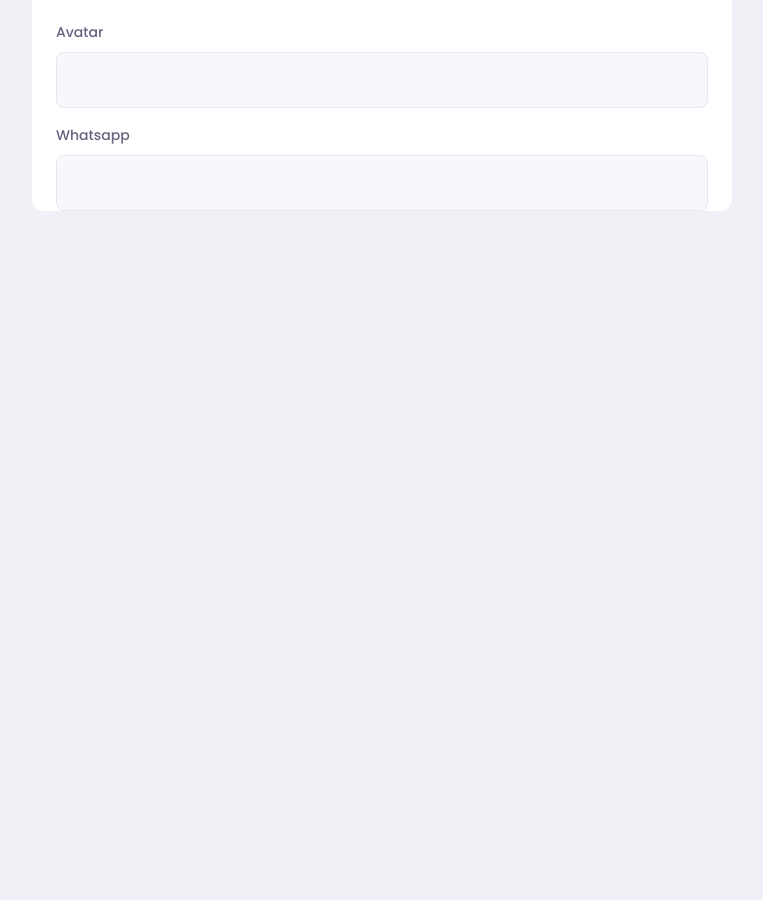
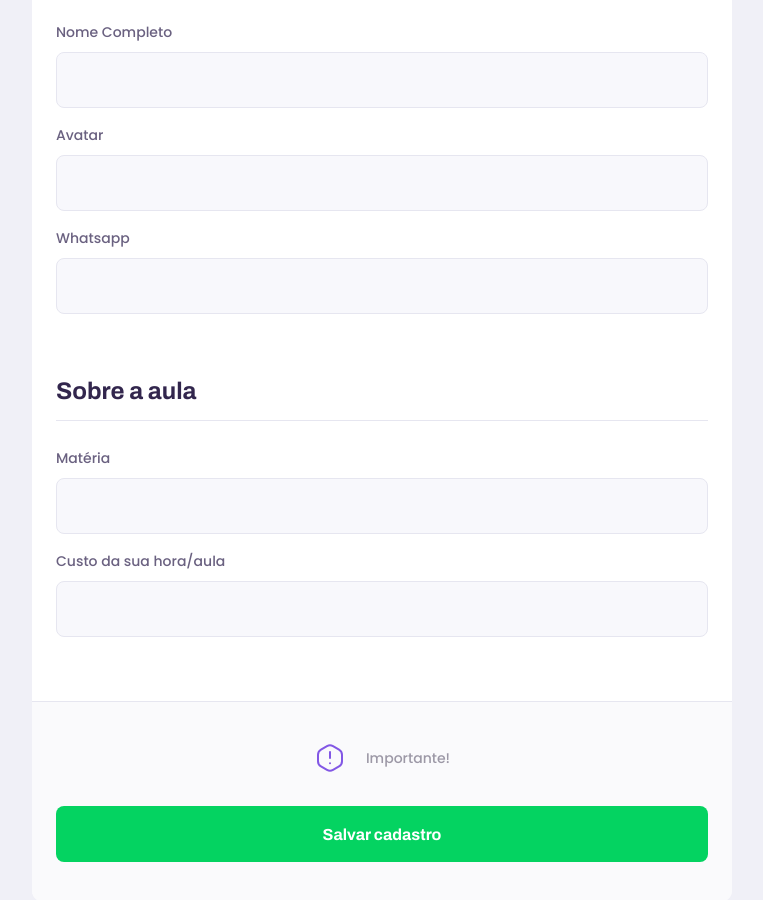
Before and after one commit to daniel21h/proffy-web, a React (Create React App) app: page /give-classes in a window 1280 px wide. Shown: the part 420-1320 px from the top of the page, without its empty margins (258-1021 px from the left). Before the commit the page ends 800 px from the top, so only its background shows below. Built offline with nearby package versions, Linux system fonts and the light colour scheme; the HTML template or start-up script is replaced by a standard one.

Commit message:
feat: add form and your styles

```diff
--- a/src/pages/TeacherForm/index.tsx
+++ b/src/pages/TeacherForm/index.tsx
@@ -1,5 +1,8 @@
 import React from 'react'
 import PageHeader from '../../components/PageHeader'
+import Input from '../../components/Input'
+
+import warningIcon from '../../assets/images/icons/warning.svg'
 
 import './styles.css'
 
@@ -15,16 +18,26 @@
         <fieldset>
           <legend>Seus dados</legend>
 
-          <div className="input-block">
-            <label htmlFor="avatar">Avatar</label>
-            <input type="text" id="avatar"/>
-          </div>
+          <Input name="name" label="Nome Completo" />
+          <Input name="avatar" label="Avatar" />
+          <Input name="whatsapp" label="Whatsapp" />
+        </fieldset>
 
-          <div className="input-block">
-            <label htmlFor="whatsapp">Whatsapp</label>
-            <input type="text" id="whatsapp"/>
-          </div>
+        <fieldset>
+          <legend>Sobre a aula</legend>
+
+          <Input name="subject" label="Matéria" />
+          <Input name="cost" label="Custo da sua hora/aula" />
         </fieldset>
+
+        <footer>
+          <p>
+            <img src={warningIcon} alt="Aviso importante"/>
+            Importante! <br/>
+          </p>
+
+          <button type="button">Salvar cadastro</button>
+        </footer>
      </main>
     </div>
   )
--- a/src/pages/TeacherForm/styles.css
+++ b/src/pages/TeacherForm/styles.css
@@ -38,3 +38,44 @@
   padding-bottom: 1.6rem;
   border-bottom: 1px solid var(--color-line-in-white);
 }
+
+#page-teacher-form main footer {
+  padding: 4rem 2.4rem;
+  background: var(--color-box-footer);
+  border-top: 1px solid var(--color-line-in-white);
+  margin-top: 6.4rem;
+}
+
+#page-teacher-form main footer p {
+  display: flex;
+  align-items: center;
+  justify-content: center;
+  font-size: 1.4rem;
+  line-height: 2.4rem;
+  color: var(--color-text-complement);
+}
+
+#page-teacher-form main footer p img {
+  margin-right: 2rem;
+}
+
+#page-teacher-form main footer button {
+  width: 100%;
+  height: 5.6rem;
+  background: var(--color-secundary);
+  color: var(--color-button-text);
+  border: 0;
+  border-radius: 0.8rem;
+  cursor: pointer;
+  font: 700 1.6rem Archivo;
+  display: flex;
+  align-items: center;
+  justify-content: center;
+  text-decoration: none;
+  transition: background-color 0.2s;
+  margin-top: 3.2rem;
+}
+
+#page-teacher-form main footer button:hover {
+  background: var(--color-secundary-dark);
+}
--- a/src/pages/TeacherList/index.tsx
+++ b/src/pages/TeacherList/index.tsx
@@ -13,7 +13,7 @@
         <form id="search-teachers">
           <Input name="subject" label="Matéria" />
           <Input name="week_day" label="Dia da semana" />
-          <Input name="time" label="Hora" />
+          <Input type="time" name="time" label="Hora" />
         </form>
       </PageHeader>
 
```
